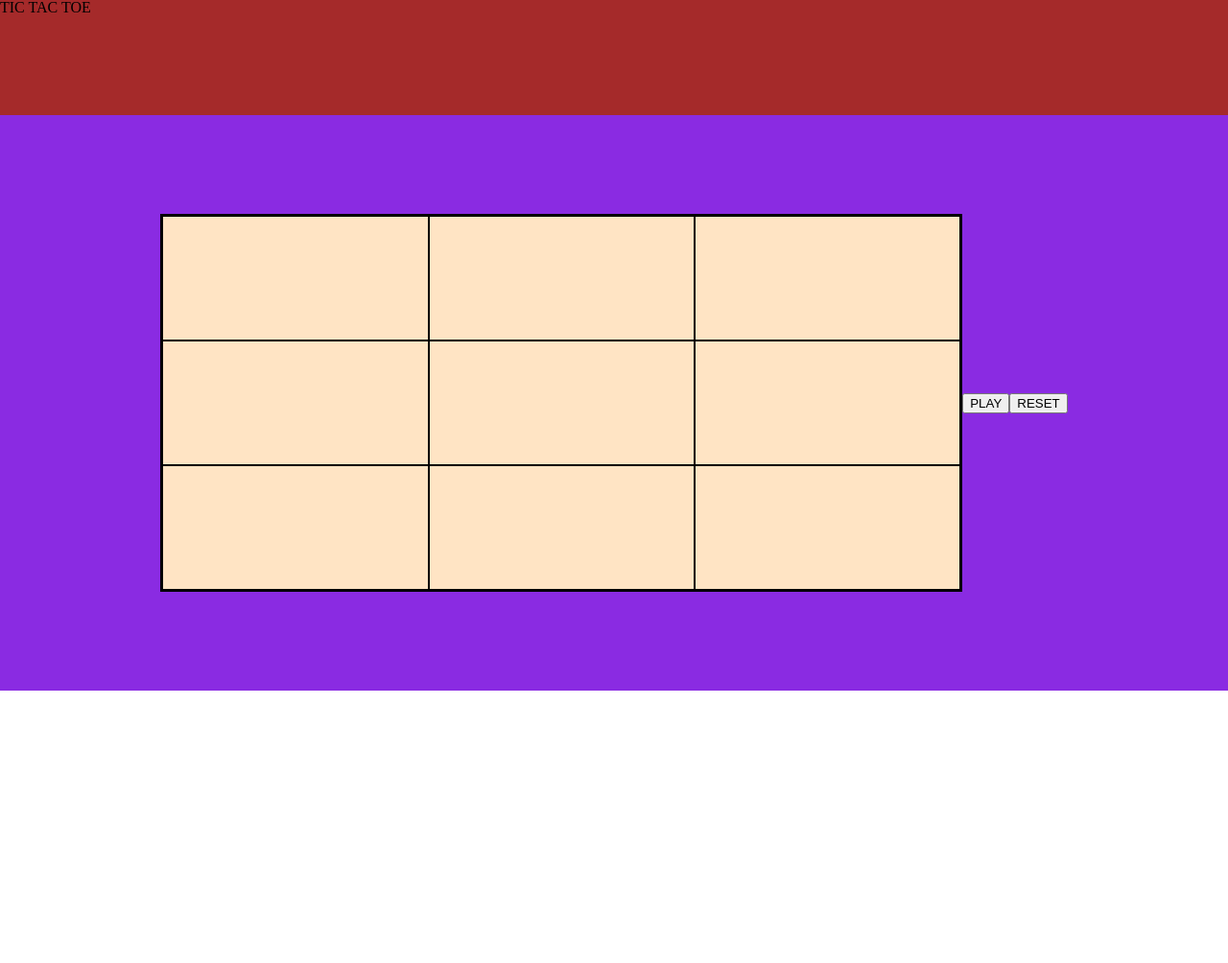
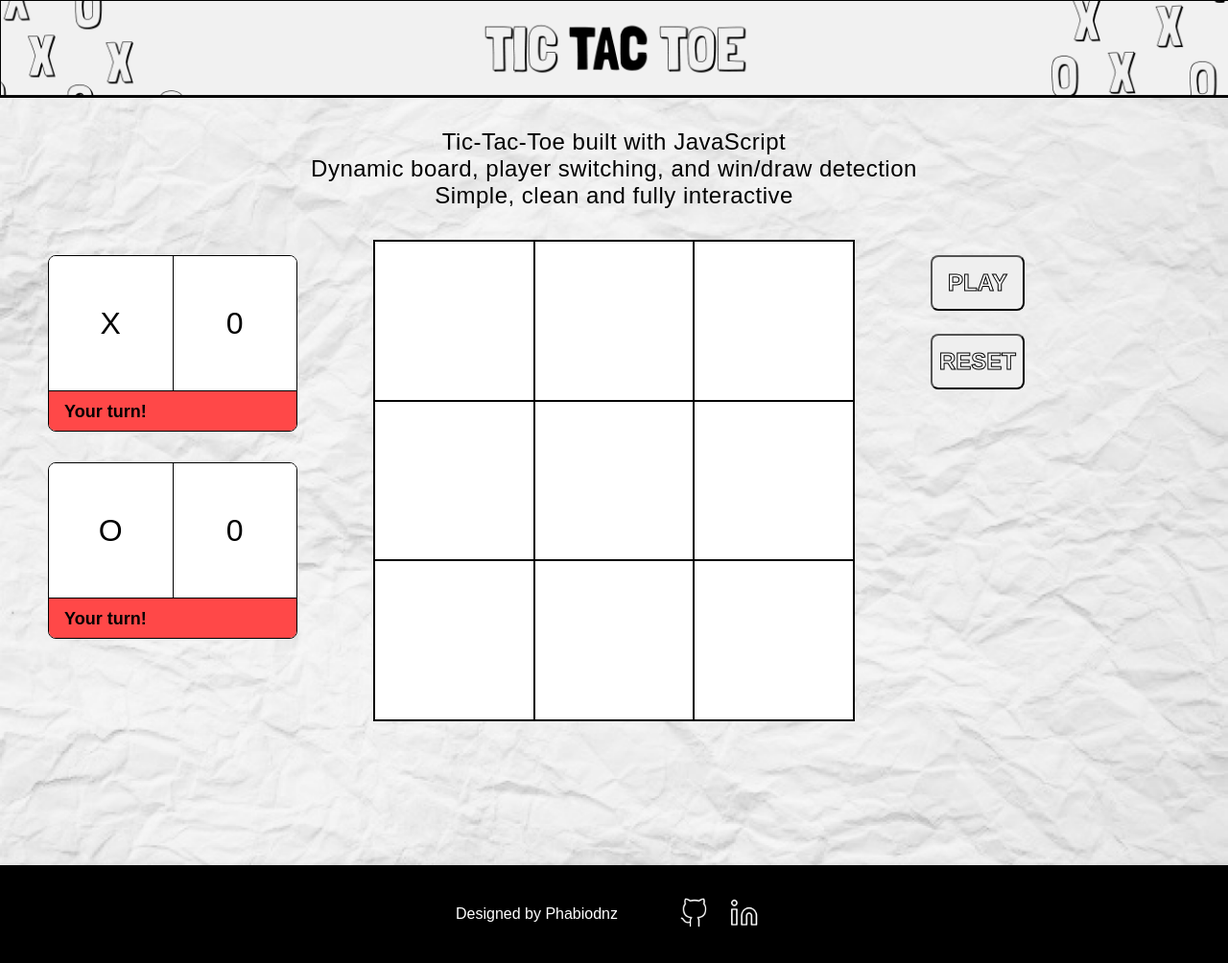
Before and after one commit to Phabiodnz/tic-tac-toe, a plain HTML site: page index.html in a window 1280 px wide. Shown: the whole page at 96% size. Before the commit the page ends 800 px from the top, so only its background shows below. Drawn offline with Linux system fonts and the light colour scheme.

Commit message:
style: update overall page styling

```diff
--- a/index.html
+++ b/index.html
@@ -8,10 +8,39 @@
 </head>
 <body>
     <script src="script.js" defer></script>
+
     <header>
-        <h1>TIC TAC TOE</h1>
     </header>
+    <div class="paper-background">
+        <section class="subtitle-section">
+            <h2>
+                Tic-Tac-Toe built with JavaScript <br>
+                Dynamic board, player switching, and win/draw detection <br>
+                Simple, clean and fully interactive
+            </h2>
+        </section>
+
         <section class="middle-section">
+            <div class="counters-container">
+                <div class="victory-counter-container">
+                    <div class="player-container">
+                        <div>X</div>
+                        <div><span>0</span></div>
+                    </div>
+
+                    <div class="turn-alternator">Your turn!</div>
+                </div>
+
+                <div class="victory-counter-container">
+                    <div class="player-container">
+                        <div>O</div>
+                        <div><span>0</span></div>
+                    </div>
+
+                    <div class="turn-alternator"><span>Your turn!</span></div>
+                </div>
+            </div>
+
             <div id="game-container">
                 <div class="board-block"></div>
                 <div class="board-block"></div>
@@ -23,9 +52,21 @@
                 <div class="board-block"></div>
                 <div class="board-block"></div>
             </div>
+            <div class="btn-container">
                 <button id="play-btn">PLAY</button>
                 <button id="reset-btn">RESET</button>
+            </div>
         </section>
+    </div>
+
+    <footer>
+        <p>Designed by Phabiodnz</p>
+
+        <div class="socials">
+            <a href="https://github.com/Phabiodnz" target="_blank" ><img src="images/github-logo.png" alt="Github Logo" class="github-logo"></a>
+            <a href="https://www.linkedin.com/in/phabiodnz/" target="_blank" ><img src="images/linkedin-logo.png" alt="Linkedin Logo" class="linkedin-logo"></a>
+        </div>
+    </footer>
 </body>
 
 
--- a/styles.css
+++ b/styles.css
@@ -20,7 +20,6 @@ time, mark, audio, video {
 	font: inherit;
 	vertical-align: baseline;
 }
-/* HTML5 display-role reset for older browsers */
 article, aside, details, figcaption, figure,
 footer, header, hgroup, menu, nav, section {
 	display: block;
@@ -44,39 +43,196 @@ table {
 	border-spacing: 0;
 }
 
-/* CSS RESET */
+/* IMPORT */
+@import url('https://fonts.googleapis.com/css2?family=Londrina+Sketch&family=Londrina+Solid&family=Montserrat:wght@300;400;500;600;700&display=swap');
 
-header{
-    width: 100vw;
-    height: 15vh;
-    background-color: brown;
+:root{
+    box-sizing: border-box;
+    font-family: 'Montserrat', sans-serif;
 }
 
-.disabled{
+.disabled {
     pointer-events: none;
 }
 
-.middle-section{
+header{
+    width: 100%;
+    height: 100px;
+    background-image: url("images/header-img.png");
+    background-position: center;
+    background-size: cover;
+    border: 1px solid black;
+    box-shadow: 0 4px 10px rgba(0, 0, 0, 0.2);
+}
+
+.subtitle-section{
     display: flex;
     justify-content: center;
     align-items: center;
-    background-color: blueviolet;
-    width: 100vw;
-    height: 75vh;
+}
+
+h2{
+    font-weight: 400;
+    font-size: 24px;
+    margin: 32px;
+    letter-spacing: 0.5px;
+    line-height: normal;
+    text-align: center;
+}
+
+.paper-background{
+    background-image: url("images/paper-background.png");
+    background-repeat: no-repeat;
+    background-position: center;
+    background-size: cover;
+    width: 100%;
+    min-height: 100vh;
+}
+
+.middle-section {
+  display: grid;
+  grid-template-columns: 1fr 500px 1fr;
+  justify-items: center;
+  column-gap: 80px;
+  width: 100%;
+  height: 621px;
+  box-sizing: border-box;
+  padding: 0 16px;
+}
+
+.counters-container { grid-column: 1; justify-self: end; }
+#game-container     { grid-column: 2; justify-self: center; }
+.btn-container, .btn-displayer { grid-column: 3; justify-self: start; }
+
+
+.counters-container{
+    margin-top: 16px;
+    display: flex;
+    flex-direction: column;
+}
+
+.victory-counter-container {
+    border: 1px solid black;
+    border-radius: 8px;
+    display: flex;
+    flex-direction: column;
+    width: 258px;
+    height: 182px;
+    margin-bottom: 32px;
+    overflow: hidden;
+}
+
+.player-container {
+    display: flex;
+    width: 100%;
+    background-color: white;
+    height: 141px;
+}
+
+.player-container div {
+    flex: 1;
+    display: flex;
+    align-items: center;
+    justify-content: center;
+    font-size: 32px;
+    border: none;
+    border-right: 1px solid black;
+}
+
+.player-container div:last-child {
+    border-right: none;
+}
+
+.turn-alternator {
+    border-top: 1px solid black;
+    width: 100%;
+    height: 41px;
+    display: flex;
+    align-items: center;
+    padding-left: 16px;
+    font-weight: bold;
+    font-size: 18px;
+    background-color: #FF4848;
 }
 
 #game-container{
-    border: 2px solid black;
-    width: 65%;
-    height: 65%;
+    border: 1px solid black;
+    width: 500px;
+    height: 500px;
     display: flex;
     flex-wrap: wrap;
+    background-color: rgb(255, 255, 255);
 }
 
 .board-block{
+    display: flex;
     box-sizing: border-box;
-    background-color: bisque;
+    font-family: "Londrina Sketch", cursive;
+    font-size: 124px;
+    justify-content: center;
+    align-items: center;
     border: 1px solid black;
     width: calc(100% / 3);
     height: calc(100% / 3);
+    transition: transform 0.15s ease;
 }
+
+.board-block:hover{
+    transform: scale(1.05);
+}
+
+.btn-container{
+    margin-top: 16px;
+    display: flex;
+    flex-direction: column;
+}
+
+button{
+    width: 98px;
+    height: 58px;
+    -webkit-text-stroke: 1px black;
+    color: white;
+    font-weight: bold;
+    font-size: 24px;
+    border-radius: 8px;
+    margin-bottom: 24px;
+    transition: transform 0.15s ease, background-color 0.2s ease;
+}
+
+button:hover{
+    background-color: #FF4848;
+    transform: scale(1.05);
+}
+
+button:active {
+    transform: scale(0.95);
+}
+
+footer{
+    color: white;
+    font-weight: 400;
+    display: flex;
+    justify-content: center;
+    align-items: center;
+    width: 100%;
+    height: 100px;
+    background-color: #000000;
+    border: 1px solid black;
+    box-shadow: 0 4px 10px rgba(0, 0, 0, 0.2);
+}
+
+.socials{
+    margin-left: 64px;
+}
+
+.socials p{
+    color: #FFFFFF;
+    font-weight: 500;
+    font-size: 24px;
+}
+
+.socials img{
+    margin-right: 16px;
+    width: auto;
+    height: 32px;
+}
```
Also changed, not shown: images/github-logo.png (added), images/header-img.png (added), images/linkedin-logo.png (added), images/paper-background.png (added). Lines whose indentation alone changed are shown as unchanged.
